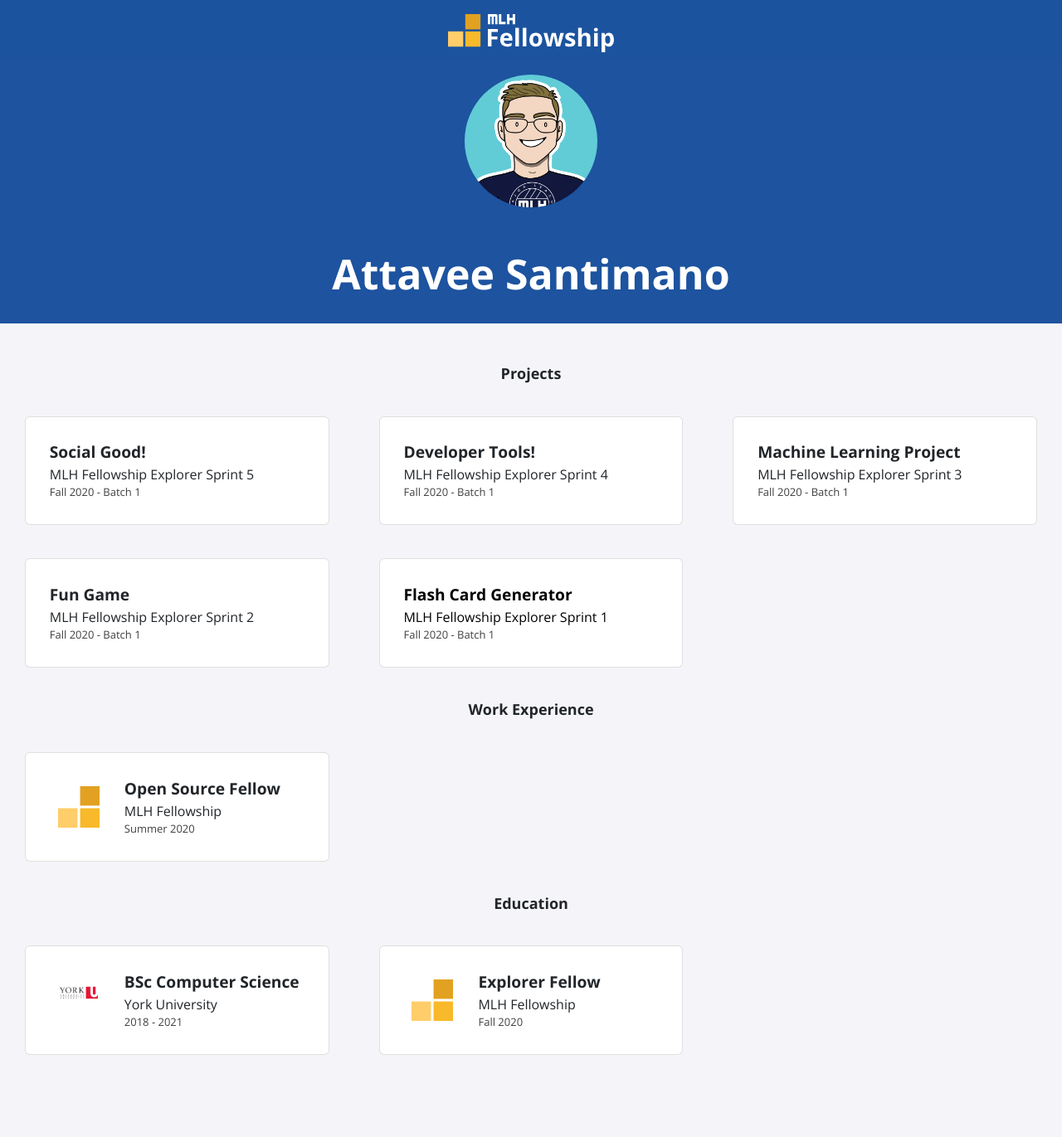
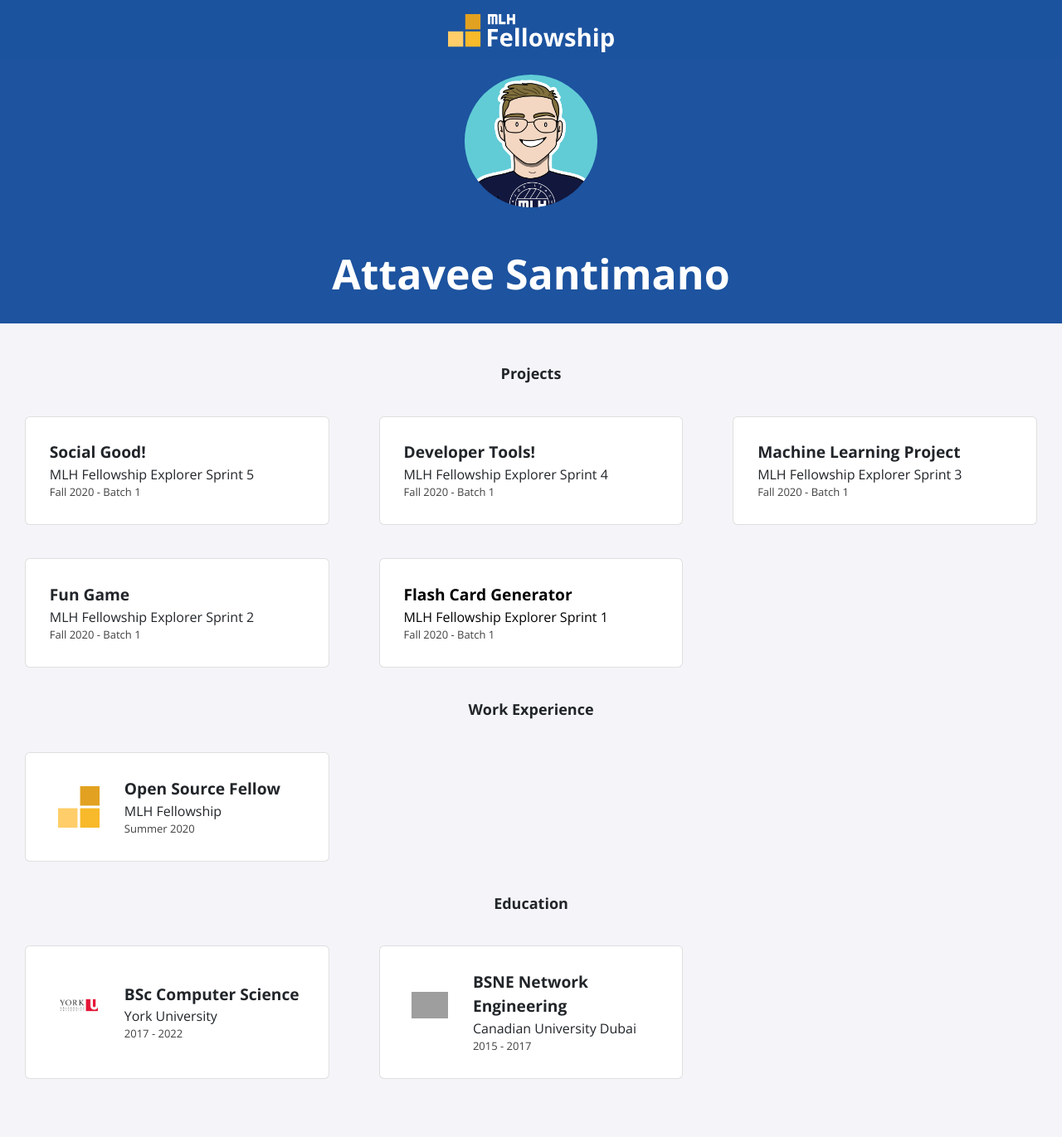
Before and after one commit to AttSan/AttSan.github.io, a Jekyll site: the page built from index.html, in a window 1280 px wide. Shown: the whole page at 83% size. Built offline with Jekyll 4.4.1, drawn with Linux system fonts in a browser that asks for light colours; nearby versions of some CDN libraries; before the commit the page ends 1342 px from its top, so only the background shows below that; grey boxes are pictures that could not be loaded.

Commit message:
Update education.yml

```diff
--- a/_data/education.yml
+++ b/_data/education.yml
@@ -1,9 +1,9 @@
 - course: BSc Computer Science
   institute: York University
-  dates: 2018 - 2021
+  dates: 2017 - 2022
   logo: YorkUni.png
 
-- course: Explorer Fellow
-  institute: MLH Fellowship
-  dates: Fall 2020
-  logo: fellowship.svg
+- course: BSNE Network Engineering
+  institute: Canadian University Dubai
+  dates: 2015 - 2017
+  logo: CUD.png
```
